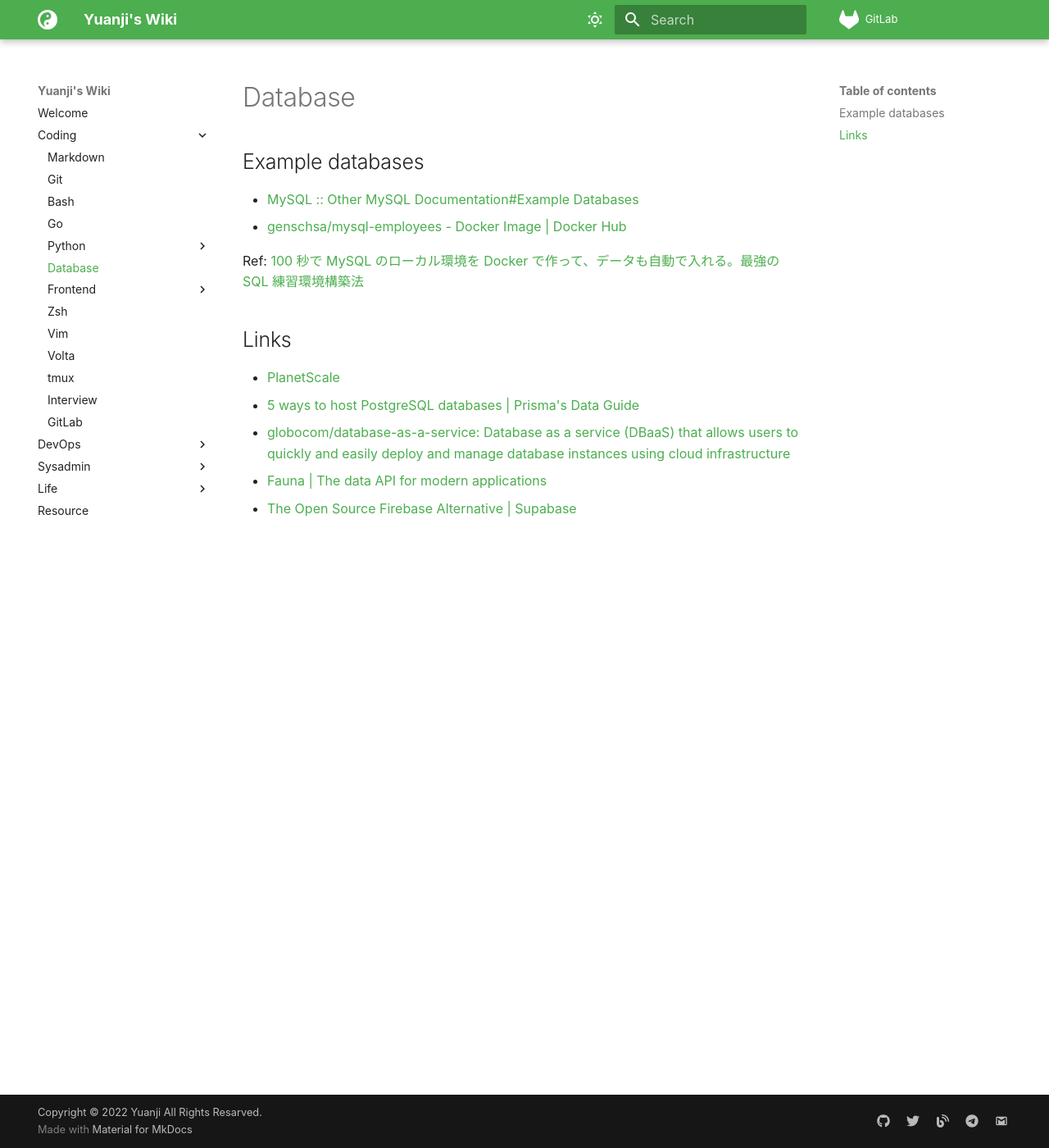
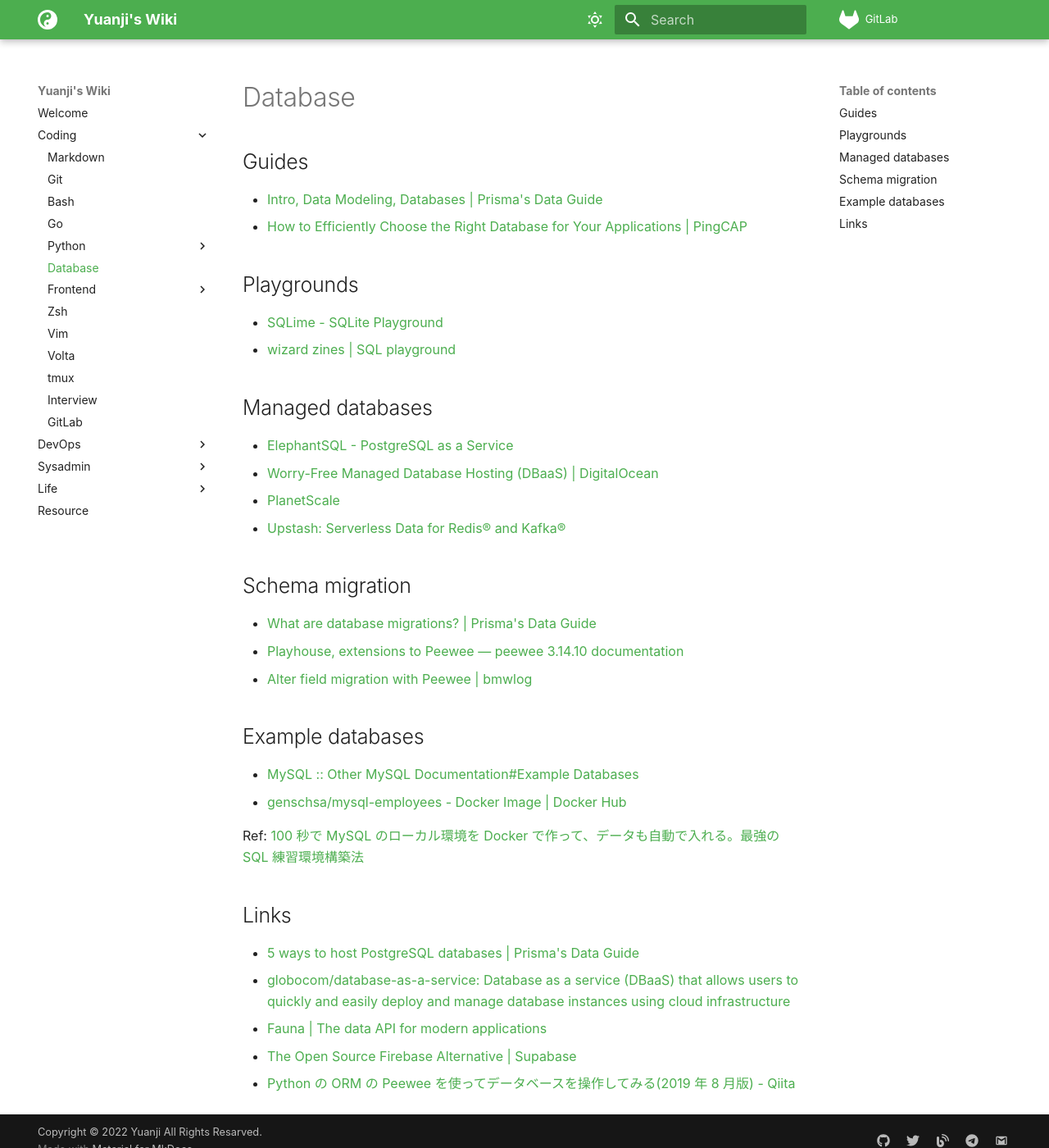
Before and after one commit to yuanji-dev/wiki, an MkDocs documentation site: the page built from docs/coding/database.md, in a window 1280 px wide and 1400 px high. Shown: the whole window at 82% size. Built offline with MkDocs 1.6.1 and Material for MkDocs 9.7.7, drawn with Linux system fonts in a browser that asks for light colours; some web fonts are replaced; comment, search, counter and statistics services are not loaded.

Commit message:
feat(database): update database.md

```diff
--- a/docs/coding/database.md
+++ b/docs/coding/database.md
@@ -1,4 +1,27 @@
 # Database
+
+## Guides
+
+- [Intro, Data Modeling, Databases | Prisma's Data Guide](https://www.prisma.io/dataguide/)
+- [How to Efficiently Choose the Right Database for Your Applications | PingCAP](https://pingcap.com/blog/how-to-efficiently-choose-the-right-database-for-your-applications)
+
+## Playgrounds
+
+- [SQLime - SQLite Playground](https://sqlime.org/)
+- [wizard zines | SQL playground](https://sql-playground.wizardzines.com/)
+
+## Managed databases
+
+- [ElephantSQL - PostgreSQL as a Service](https://www.elephantsql.com/)
+- [Worry-Free Managed Database Hosting (DBaaS) | DigitalOcean](https://www.digitalocean.com/products/managed-databases)
+- [PlanetScale](https://planetscale.com/)
+- [Upstash: Serverless Data for Redis® and Kafka®](https://upstash.com/)
+
+## Schema migration
+
+- [What are database migrations? | Prisma's Data Guide](https://www.prisma.io/dataguide/types/relational/what-are-database-migrations)
+- [Playhouse, extensions to Peewee — peewee 3.14.10 documentation](https://docs.peewee-orm.com/en/latest/peewee/playhouse.html#schema-migrations)
+- [Alter field migration with Peewee | bmwlog](https://bmwlog.pp.ua/alter-field-migration-with-peewee/)
 
 ## Example databases
 
@@ -9,8 +32,8 @@
 
 ## Links
 
-- [PlanetScale](https://planetscale.com/)
 - [5 ways to host PostgreSQL databases | Prisma's Data Guide](https://www.prisma.io/dataguide/postgresql/5-ways-to-host-postgresql#self-managed-postgresql)
 - [globocom/database-as-a-service: Database as a service (DBaaS) that allows users to quickly and easily deploy and manage database instances using cloud infrastructure](https://github.com/globocom/database-as-a-service)
 - [Fauna | The data API for modern applications](https://fauna.com/)
 - [The Open Source Firebase Alternative | Supabase](https://supabase.com/)
+- [Python の ORM の Peewee を使ってデータベースを操作してみる(2019 年 8 月版) - Qiita](https://qiita.com/mima_ita/items/9d4e1d0afac1865acdbb)
```
